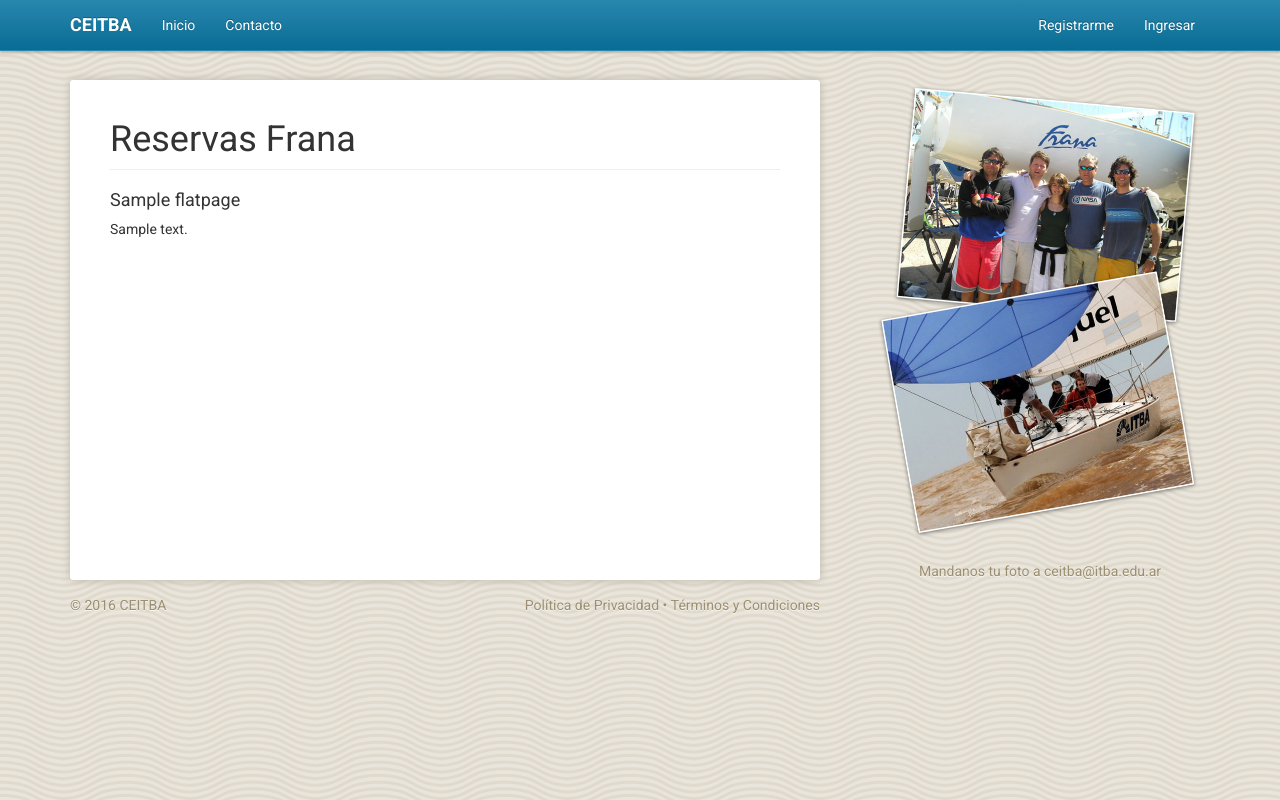
After one commit to ceitba/frana, a Django app: template templates/flatpages/default.html in a window 1280 px wide. The commit adds this page. Run offline with Django 3.2, Linux system fonts and the light colour scheme; the template is opened without the code that fills it: most values are stand-ins (such as "Sample title", 1, 10 or a date in 2020); data that the repository does not hold is empty; some libraries are stand-ins or nearby versions.

Commit message:
Configure flatpages and add required static files

```diff
--- a/bookings/urls.py
+++ b/bookings/urls.py
@@ -1,5 +1,6 @@
 from django.conf.urls import url
 import django.contrib.auth.views as auth_views
+import django.contrib.flatpages.views as flatpages_views
 
 from . import views
 from .decorators import anonymous_required
@@ -13,4 +14,7 @@ urlpatterns = [
     url(r'^(?P<pk>\d+)/cancel$', views.CancelBooking.as_view(), name='cancel'),
     url(r'^new$', views.Book.as_view(), name='book'),
     url(r'^contact$', views.Contact.as_view(), name='contact'),
+    url(r'^privacy/', flatpages_views.flatpage, {'url': '/privacy/'}, name='privacy'),
+    url(r'^terms/', flatpages_views.flatpage, {'url': '/terms/'}, name='terms'),
+    url(r'^documents/', flatpages_views.flatpage, {'url': '/documents/'}, name='documents'),
 ]
--- a/ceitba/settings.py
+++ b/ceitba/settings.py
@@ -52,6 +52,8 @@ INSTALLED_APPS = [
     'django.contrib.sessions',
     'django.contrib.messages',
     'django.contrib.staticfiles',
+    'django.contrib.sites',
+    'django.contrib.flatpages',
 
     # Third-party apps
     'bootstrap3',
@@ -100,6 +102,8 @@ TEMPLATES = [
 ]
 
 WSGI_APPLICATION = 'ceitba.wsgi.application'
+
+SITE_ID = 1
 
 
 # Database
--- a/templates/bookings/base_bookings.html
+++ b/templates/bookings/base_bookings.html
@@ -12,8 +12,8 @@
     <div class="page-footer">
       <p class="pull-left">&copy; {% now 'Y' %} CEITBA</p>
       <p class="pull-right">
-        <a href="#">Política de Privacidad</a>
-        &bull; <a href="#">Términos y Condiciones</a>
+        <a href="{% url "bookings:privacy" %}">Política de Privacidad</a>
+        &bull; <a href="{% url "bookings:terms" %}">Términos y Condiciones</a>
       </p>
     </div>
   </div>
--- /dev/null
+++ b/templates/flatpages/default.html
@@ -0,0 +1,6 @@
+{% extends "bookings/base_bookings.html" %}
+
+{% block content %}
+<h4>{{ flatpage.title }}</h4>
+{{ flatpage.content }}
+{% endblock %}
```
Also changed, not shown: static/img/icon_pdf.svg (added), static/img/icon_word.svg (added), 1 other file.
